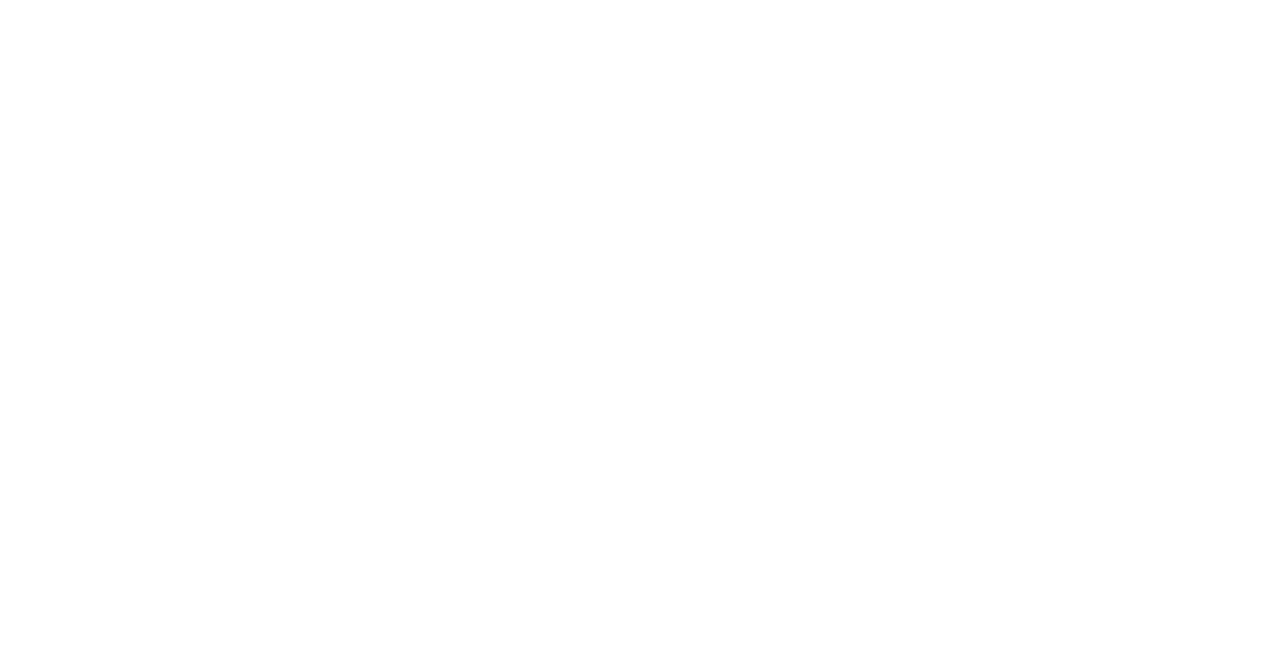
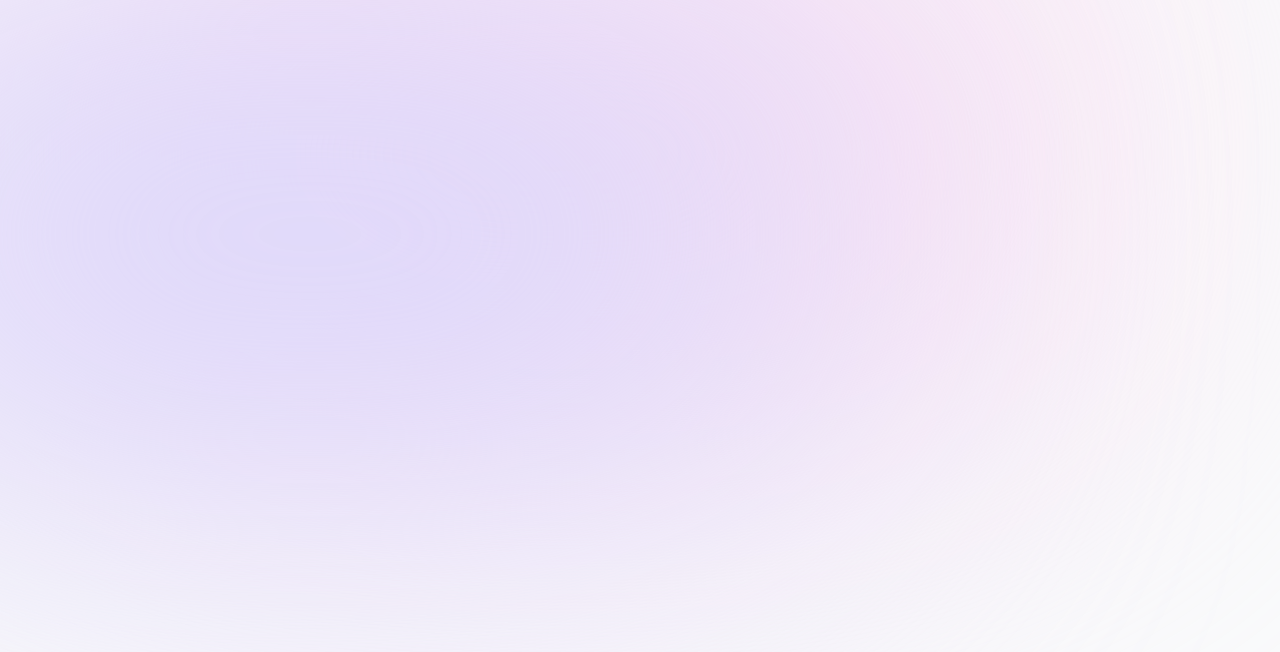
Before and after one commit to snehar27/portfolio, a Next.js app: page / in a window 1280 px wide. Shown: the top 652 px of the page. Built offline with nearby package versions, Linux system fonts and the light colour scheme.

Commit message:
added background colors

```diff
--- a/app/layout.tsx
+++ b/app/layout.tsx
@@ -15,7 +15,17 @@
 }) {
   return (
     <html lang="en">
-      <body className={inter.className}>{children}</body>
+      <body className={`${inter.className} bg-gray-50 text-gray-950 relative`}>
+        <div className='bg-[#fcdbf1] absolute top-[-6rem] -z-10 right-[11rem]
+        h-[31.25rem] w-[31.25rem] rounded-full blur-[10rem] sm:w-[68.75rem]'>
+        </div>
+        <div className='bg-[#dbd7fb] absolute top-[-1rem] -z-10 left-[-35rem]
+        h-[31.25rem] w-[50rem] rounded-full blur-[10rem] sm:w-[68.75rem]
+        md:left-[-33rem] lg:left-[-28rem] xl:left-[-15rem] 2xl:left-[-5rem]'>
+
+        </div>
+        {children}
+      </body>
     </html>
   )
 }
```
Also changed, not shown: 1 other file (tests, documents, lock files or other folders).
